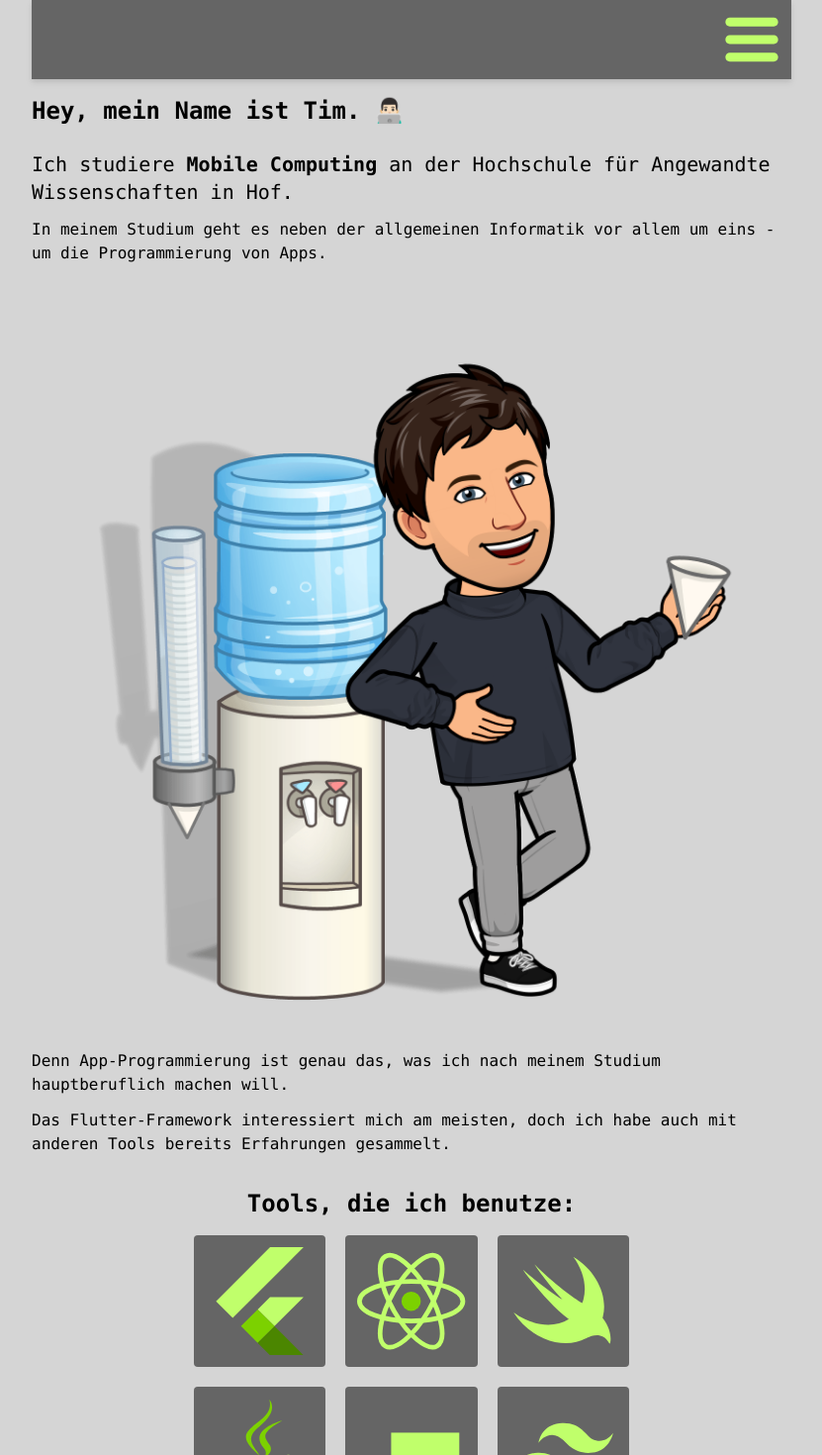
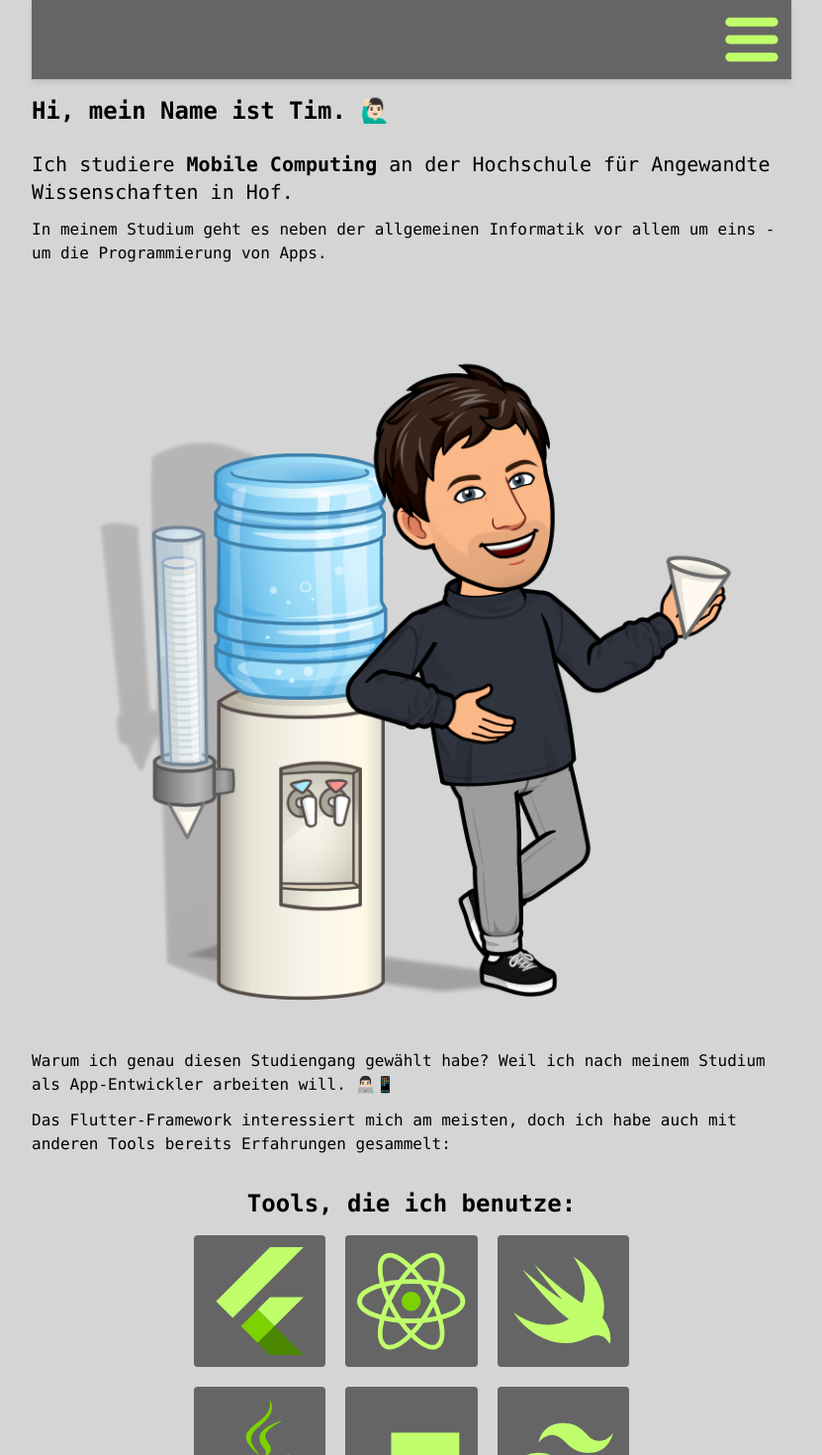
Before and after one commit to tim-w97/MyProfilePage, a React (Create React App) app: page / in a window 1280 px wide. Shown: the top 1470 px of the page at 99% size, without its empty margins (224-1055 px from the left). Built offline with nearby package versions, Linux system fonts and the light colour scheme.

Commit message:
prevented breaking of my Name on the welcome page / formatted document

```diff
--- a/src/widgets/Welcome.js
+++ b/src/widgets/Welcome.js
@@ -1,22 +1,38 @@
-import timAtWaterStation from '../assets/images/tim-at-water-station.png';
+import timAtWaterStation from "../assets/images/tim-at-water-station.png";
 
 function Welcome(props) {
-    return (
-        <div className={props.className}>
-            <div id='anchor-aboutme' className="absolute -top-48"></div>
-            <p className="text-2xl font-bold">Hey, mein Name ist Tim. 👨🏻‍💻</p>
+  return (
+    <div className={props.className}>
+      <div id="anchor-aboutme" className="absolute -top-48"></div>
+      <p className="text-2xl font-bold">
+        Hi, mein Name ist{" "}
+        <span className="font-bold whitespace-nowrap">Tim. 🙋🏻‍♂️</span>
+      </p>
 
-            <p className="text-xl mt-6">Ich studiere <span className='font-bold whitespace-nowrap'>Mobile Computing</span> an der Hochschule für Angewandte Wissenschaften in Hof.</p>
+      <p className="text-xl mt-6">
+        Ich studiere{" "}
+        <span className="font-bold whitespace-nowrap">Mobile Computing</span> an
+        der Hochschule für Angewandte Wissenschaften in Hof.
+      </p>
 
-            <p className='mt-3'>In meinem Studium geht es neben der allgemeinen Informatik vor allem um eins - um die Programmierung von Apps.</p>
+      <p className="mt-3">
+        In meinem Studium geht es neben der allgemeinen Informatik vor allem um
+        eins - um die Programmierung von Apps.
+      </p>
 
-            <img src={timAtWaterStation} alt="Tim at a water station"></img>
+      <img src={timAtWaterStation} alt="Tim at a water station"></img>
 
-            <p className='mt-6'>Denn App-Programmierung ist genau das, was ich nach meinem Studium hauptberuflich machen will.</p>
+      <p className="mt-6">
+        Warum ich genau diesen Studiengang gewählt habe? Weil ich nach meinem
+        Studium als App-Entwickler arbeiten will. 👨🏻‍💻📱
+      </p>
 
-            <p className='mt-3'>Das Flutter-Framework interessiert mich am meisten, doch ich habe auch mit anderen Tools bereits Erfahrungen gesammelt.</p>
-        </div>
-    );
+      <p className="mt-3">
+        Das Flutter-Framework interessiert mich am meisten, doch ich habe auch
+        mit anderen Tools bereits Erfahrungen gesammelt:
+      </p>
+    </div>
+  );
 }
 
 export default Welcome;
```
